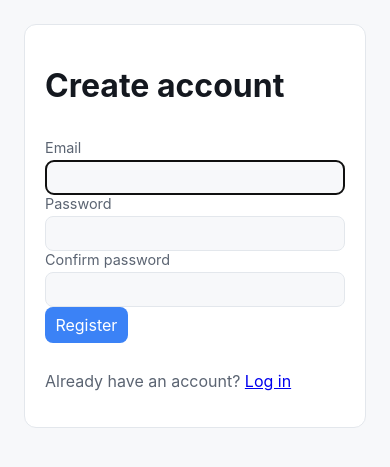
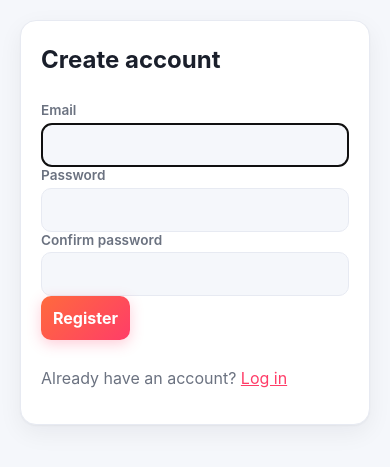
Before and after one commit to juliahoermedinger/garmin, a FastAPI app: page /register in a window 390 px wide. Shown: the top 467 px of the page. Run offline with FastAPI, Linux system fonts and the light colour scheme; parts of the project's set-up code (start-up, migrations or seed data) failed here and were passed over.

Commit message:
Redesign UI (bright theme, mobile nav) and add PWA installability
- Full CSS overhaul: bright/light palette, gradient accent buttons,
  card shadows, rounded corners.
- Mobile-responsive nav: top bar on desktop, fixed bottom tab bar
  with icons on phones (<720px). Tables wrap in a scroll container
  instead of breaking layout on narrow screens.
- Add a web app manifest + generated icon set + a passthrough fetch
  handler in the service worker, and register the service worker on
  every page load, so the site meets installability criteria and can
  be added to a phone's home screen / installed from the browser.

Co-Authored-By: Claude Sonnet 5 <noreply@anthropic.com>

```diff
--- a/app/static/style.css
+++ b/app/static/style.css
@@ -1,22 +1,16 @@
 :root {
-  color-scheme: light dark;
-  --bg: #0b0f14;
-  --card: #131a22;
-  --text: #e5e9ee;
-  --muted: #8a97a6;
-  --accent: #3b82f6;
+  color-scheme: light;
+  --bg: #f5f7fb;
+  --card: #ffffff;
+  --text: #1a1f2b;
+  --muted: #6b7280;
+  --accent: #ff6a3d;
+  --accent-2: #ff3d68;
+  --accent-contrast: #ffffff;
   --danger: #ef4444;
-  --border: #232c37;
-}
-
-@media (prefers-color-scheme: light) {
-  :root {
-    --bg: #f7f8fa;
-    --card: #ffffff;
-    --text: #14181f;
-    --muted: #5b6472;
-    --border: #e3e7ec;
-  }
+  --success: #16a34a;
+  --border: #e7eaf2;
+  --shadow: 0 1px 2px rgba(20, 24, 33, 0.04), 0 8px 24px rgba(20, 24, 33, 0.06);
 }
 
 * { box-sizing: border-box; }
@@ -25,84 +19,176 @@ body {
   margin: 0;
   background: var(--bg);
   color: var(--text);
-  font-family: -apple-system, Segoe UI, Roboto, Helvetica, Arial, sans-serif;
+  font-family: -apple-system, "Segoe UI", Roboto, Helvetica, Arial, sans-serif;
+  -webkit-tap-highlight-color: transparent;
+  overflow-x: hidden;
 }
+
+h1 { font-size: 1.5rem; margin: 0.25rem 0 1rem; }
+h2 { font-size: 1.1rem; margin: 1.5rem 0 0.6rem; }
+h3 { margin: 0; }
+
+/* ---------- Nav ---------- */
 
 .topnav {
   display: flex;
   align-items: center;
-  gap: 1.25rem;
-  padding: 0.75rem 1.5rem;
+  gap: 1rem;
+  padding: 0.6rem 1.25rem;
+  background: var(--card);
   border-bottom: 1px solid var(--border);
+  position: sticky;
+  top: 0;
+  z-index: 30;
 }
 
-.topnav a { color: var(--text); text-decoration: none; }
-.topnav a.brand { font-weight: 700; margin-right: auto; }
-.topnav a:hover { color: var(--accent); }
+.brand {
+  display: flex;
+  align-items: center;
+  gap: 0.5rem;
+  margin-right: auto;
+  color: var(--text);
+  text-decoration: none;
+  font-weight: 800;
+  letter-spacing: -0.01em;
+}
+
+.brand-icon { width: 30px; height: 30px; border-radius: 9px; display: block; }
+
+.nav-links { display: flex; gap: 0.15rem; }
+
+.nav-link {
+  display: flex;
+  flex-direction: column;
+  align-items: center;
+  gap: 2px;
+  text-decoration: none;
+  color: var(--muted);
+  font-size: 0.7rem;
+  font-weight: 600;
+  padding: 0.3rem 0.7rem;
+  border-radius: 12px;
+  transition: color 0.15s ease, background 0.15s ease;
+}
+
+.nav-link:hover { color: var(--accent); }
+.nav-link.active { color: var(--accent); background: rgba(255, 106, 61, 0.1); }
+.nav-icon { width: 22px; height: 22px; }
+
 .nav-logout { margin: 0; }
 
-.container { max-width: 960px; margin: 0 auto; padding: 1.5rem; }
+@media (max-width: 720px) {
+  .nav-links {
+    position: fixed;
+    left: 0;
+    right: 0;
+    bottom: 0;
+    justify-content: space-around;
+    background: var(--card);
+    border-top: 1px solid var(--border);
+    padding: 0.35rem 0.25rem calc(0.35rem + env(safe-area-inset-bottom));
+    z-index: 40;
+    box-shadow: 0 -2px 12px rgba(20, 24, 33, 0.06);
+  }
+  .nav-link { flex: 1; padding: 0.3rem 0.2rem; border-radius: 10px; }
+  nav.topnav ~ main.container { padding-bottom: 5.5rem; }
+}
 
-.flash { padding: 0.75rem 1rem; border-radius: 8px; margin-bottom: 1rem; }
-.flash-error { background: rgba(239, 68, 68, 0.15); color: #ef4444; }
-.flash-ok { background: rgba(34, 197, 94, 0.15); color: #22c55e; }
+/* ---------- Layout ---------- */
+
+.container { max-width: 960px; margin: 0 auto; padding: 1.25rem 1.25rem 2rem; }
+
+.flash {
+  padding: 0.75rem 1rem;
+  border-radius: 10px;
+  margin-bottom: 1rem;
+  font-weight: 500;
+}
+.flash-error { background: #fef2f2; color: #b91c1c; }
+.flash-ok { background: #f0fdf4; color: #15803d; }
 
 .banner {
-  background: rgba(59, 130, 246, 0.12);
-  border: 1px solid rgba(59, 130, 246, 0.35);
-  padding: 0.75rem 1rem;
-  border-radius: 8px;
+  background: linear-gradient(135deg, rgba(255, 106, 61, 0.12), rgba(255, 61, 104, 0.1));
+  border: 1px solid rgba(255, 106, 61, 0.25);
+  padding: 0.8rem 1rem;
+  border-radius: 12px;
   margin-bottom: 1.25rem;
 }
+.banner a { color: var(--accent-2); font-weight: 600; }
 
-.page-header { display: flex; align-items: center; justify-content: space-between; }
+.page-header { display: flex; align-items: center; justify-content: space-between; gap: 1rem; flex-wrap: wrap; }
+
+/* ---------- Forms / cards ---------- */
 
 .auth-card, .inline-form {
   background: var(--card);
   border: 1px solid var(--border);
-  border-radius: 12px;
+  border-radius: 16px;
   padding: 1.25rem;
-  max-width: 420px;
+  box-shadow: var(--shadow);
   display: flex;
   flex-direction: column;
   gap: 0.75rem;
 }
 
-.inline-form { flex-direction: row; align-items: flex-end; flex-wrap: wrap; max-width: none; }
-.inline-form:has(button:only-child) { display: inline-flex; margin-right: 0.5rem; }
+.auth-card { max-width: 420px; }
+.inline-form { flex-direction: row; align-items: flex-end; flex-wrap: wrap; }
+.inline-form:has(button:only-child) {
+  display: inline-flex;
+  margin: 0 0.5rem 0.5rem 0;
+  padding: 0;
+  border: none;
+  box-shadow: none;
+  background: none;
+}
 
-label { display: flex; flex-direction: column; gap: 0.25rem; font-size: 0.9rem; color: var(--muted); }
+label { display: flex; flex-direction: column; gap: 0.3rem; font-size: 0.85rem; color: var(--muted); font-weight: 600; }
 
 input, select, button {
   font: inherit;
-  padding: 0.5rem 0.65rem;
-  border-radius: 8px;
+  padding: 0.65rem 0.75rem;
+  border-radius: 10px;
   border: 1px solid var(--border);
   background: var(--bg);
   color: var(--text);
+  min-height: 44px;
 }
 
+select { min-height: 40px; padding: 0.4rem 0.6rem; }
+
 button {
-  background: var(--accent);
-  color: white;
+  background: linear-gradient(135deg, var(--accent), var(--accent-2));
+  color: var(--accent-contrast);
   border: none;
+  font-weight: 700;
   cursor: pointer;
+  box-shadow: 0 4px 14px rgba(255, 61, 104, 0.25);
 }
 
-button:hover { opacity: 0.9; }
+button:hover { filter: brightness(1.05); }
+button:active { transform: translateY(1px); }
 
 .link-button {
   background: none;
-  color: var(--accent);
+  color: var(--accent-2);
   border: none;
+  box-shadow: none;
   padding: 0;
+  min-height: auto;
   cursor: pointer;
   text-decoration: underline;
+  font-weight: 600;
 }
 
 .link-button-danger { color: var(--danger); }
 
 .auth-switch { color: var(--muted); }
+
+a { color: var(--accent-2); }
+
+.hint { color: var(--muted); max-width: 640px; font-size: 0.9rem; }
+
+/* ---------- Stat / chart cards ---------- */
 
 .stat-grid {
   display: grid;
--- a/app/templates/base.html
+++ b/app/templates/base.html
@@ -2,19 +2,45 @@
 <html lang="en">
 <head>
   <meta charset="utf-8">
-  <meta name="viewport" content="width=device-width, initial-scale=1">
+  <meta name="viewport" content="width=device-width, initial-scale=1, viewport-fit=cover">
   <title>{% block title %}Running Tracker{% endblock %}</title>
+
+  <link rel="manifest" href="/static/manifest.json">
+  <meta name="theme-color" content="#ff6a3d">
+  <link rel="icon" href="/static/icons/favicon-32.png">
+  <link rel="apple-touch-icon" href="/static/icons/apple-touch-icon.png">
+  <meta name="apple-mobile-web-app-capable" content="yes">
+  <meta name="apple-mobile-web-app-title" content="Running">
+  <meta name="apple-mobile-web-app-status-bar-style" content="default">
+
   <link rel="stylesheet" href="/static/style.css">
   {% block head %}{% endblock %}
 </head>
 <body>
   {% if user %}
   <nav class="topnav">
-    <a class="brand" href="/">Running Tracker</a>
-    <a href="/">Dashboard</a>
-    <a href="/runs">Runs</a>
-    <a href="/shoes">Shoes</a>
-    <a href="/garmin/settings">Garmin</a>
+    <a class="brand" href="/">
+      <img src="/static/icons/icon-192.png" alt="" class="brand-icon">
+      <span>Running Tracker</span>
+    </a>
+    <div class="nav-links">
+      <a href="/" class="nav-link {{ 'active' if request.url.path == '/' }}">
+        <svg class="nav-icon" viewBox="0 0 24 24" fill="none" stroke="currentColor" stroke-width="2" stroke-linecap="round" stroke-linejoin="round"><path d="M3 11.5 12 4l9 7.5"/><path d="M5 10v9a1 1 0 0 0 1 1h4v-6h4v6h4a1 1 0 0 0 1-1v-9"/></svg>
+        <span>Dashboard</span>
+      </a>
+      <a href="/runs" class="nav-link {{ 'active' if '/runs' in request.url.path }}">
+        <svg class="nav-icon" viewBox="0 0 24 24" fill="none" stroke="currentColor" stroke-width="2" stroke-linecap="round" stroke-linejoin="round"><circle cx="12" cy="13" r="8"/><path d="M12 9v4l3 2"/><path d="M9.5 2h5"/></svg>
+        <span>Runs</span>
+      </a>
+      <a href="/shoes" class="nav-link {{ 'active' if '/shoes' in request.url.path }}">
+        <svg class="nav-icon" viewBox="0 0 24 24" fill="none" stroke="currentColor" stroke-width="2" stroke-linecap="round" stroke-linejoin="round"><path d="M3 19v-3.2c0-.9.6-1.7 1.5-2l4.7-1.5c.8-.2 1.4-.8 1.8-1.6.8-1.7 2.7-2.5 4.4-1.9l2.8 1c.9.3 1.5 1.2 1.5 2.1V17a2 2 0 0 1-2 2H4a1 1 0 0 1-1-1Z"/><path d="M3 19h18"/></svg>
+        <span>Shoes</span>
+      </a>
+      <a href="/garmin/settings" class="nav-link {{ 'active' if '/garmin' in request.url.path }}">
+        <svg class="nav-icon" viewBox="0 0 24 24" fill="none" stroke="currentColor" stroke-width="2" stroke-linecap="round" stroke-linejoin="round"><rect x="7" y="6" width="10" height="12" rx="3"/><path d="M9 6V4h6v2M9 20v-2h6v2"/></svg>
+        <span>Garmin</span>
+      </a>
+    </div>
     <form method="post" action="/logout" class="nav-logout">
       <button type="submit" class="link-button">Log out</button>
     </form>
@@ -26,5 +52,11 @@
     {% if msg %}<div class="flash flash-ok">{{ msg }}</div>{% endif %}
     {% block content %}{% endblock %}
   </main>
+
+  <script>
+    if ("serviceWorker" in navigator) {
+      window.addEventListener("load", () => navigator.serviceWorker.register("/sw.js"));
+    }
+  </script>
 </body>
 </html>
--- a/app/templates/runs_list.html
+++ b/app/templates/runs_list.html
@@ -6,6 +6,7 @@
   <form method="post" action="/garmin/sync"><button type="submit">Sync now</button></form>
 </div>
 
+<div class="table-wrap">
 <table class="table">
   <thead>
     <tr><th>Date</th><th>Distance</th><th>Duration</th><th>Pace</th><th>Avg HR</th><th>Shoe</th><th></th></tr>
@@ -35,4 +36,5 @@
     {% endfor %}
   </tbody>
 </table>
+</div>
 {% endblock %}
--- a/app/templates/shoes.html
+++ b/app/templates/shoes.html
@@ -3,6 +3,7 @@
 {% block content %}
 <h1>Shoes</h1>
 
+<div class="table-wrap">
 <table class="table">
   <thead>
     <tr><th>Name</th><th>Brand / model</th><th>Mileage</th><th>Runs</th><th>Status</th><th></th></tr>
@@ -29,6 +30,7 @@
     {% endfor %}
   </tbody>
 </table>
+</div>
 
 <h2>Add a shoe</h2>
 <form method="post" action="/shoes" class="inline-form">
```
Also changed, not shown: other parts of app/static/style.css (+20 -11 lines), app/static/sw.js (+15 -0 lines), app/static/icons/apple-touch-icon.png (added), app/static/icons/favicon-32.png (added), app/static/icons/icon-192.png (added), app/static/icons/icon-512.png (added), app/static/icons/icon-maskable-512.png (added), app/static/manifest.json (added).
